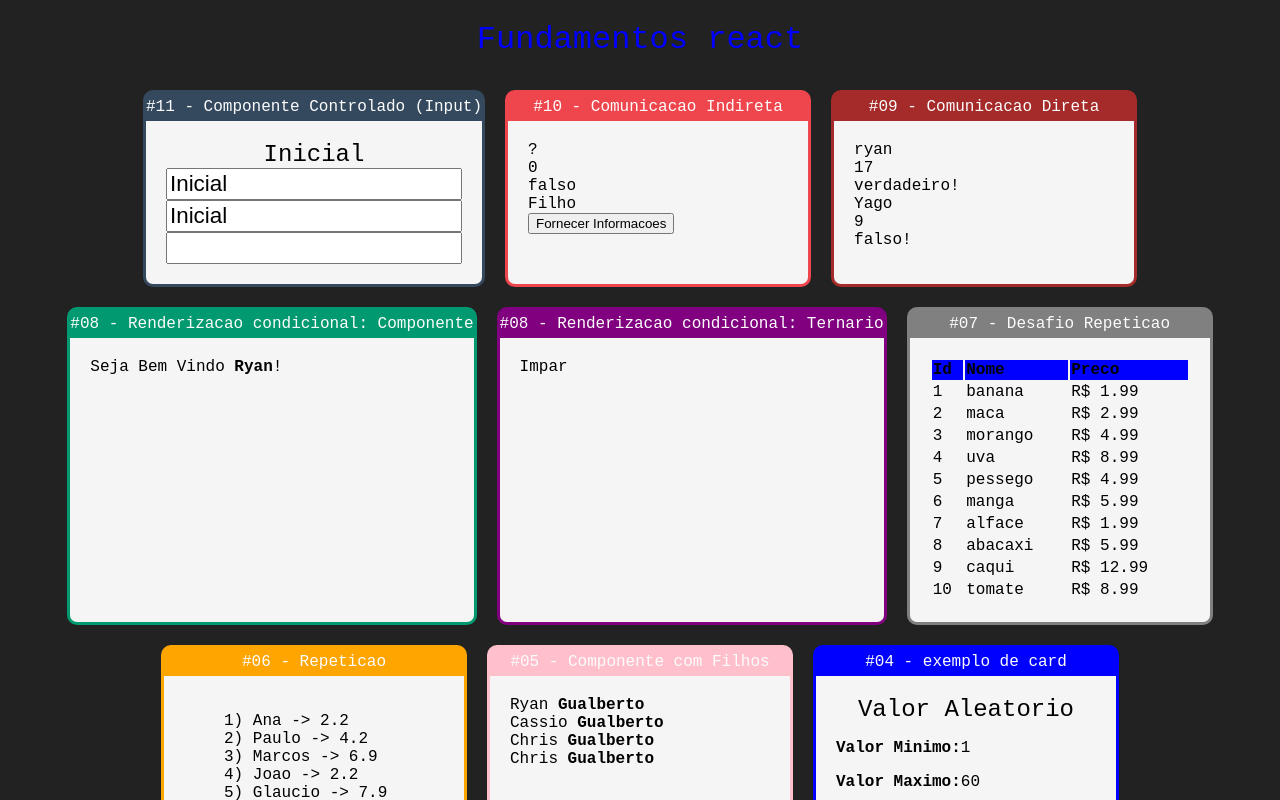
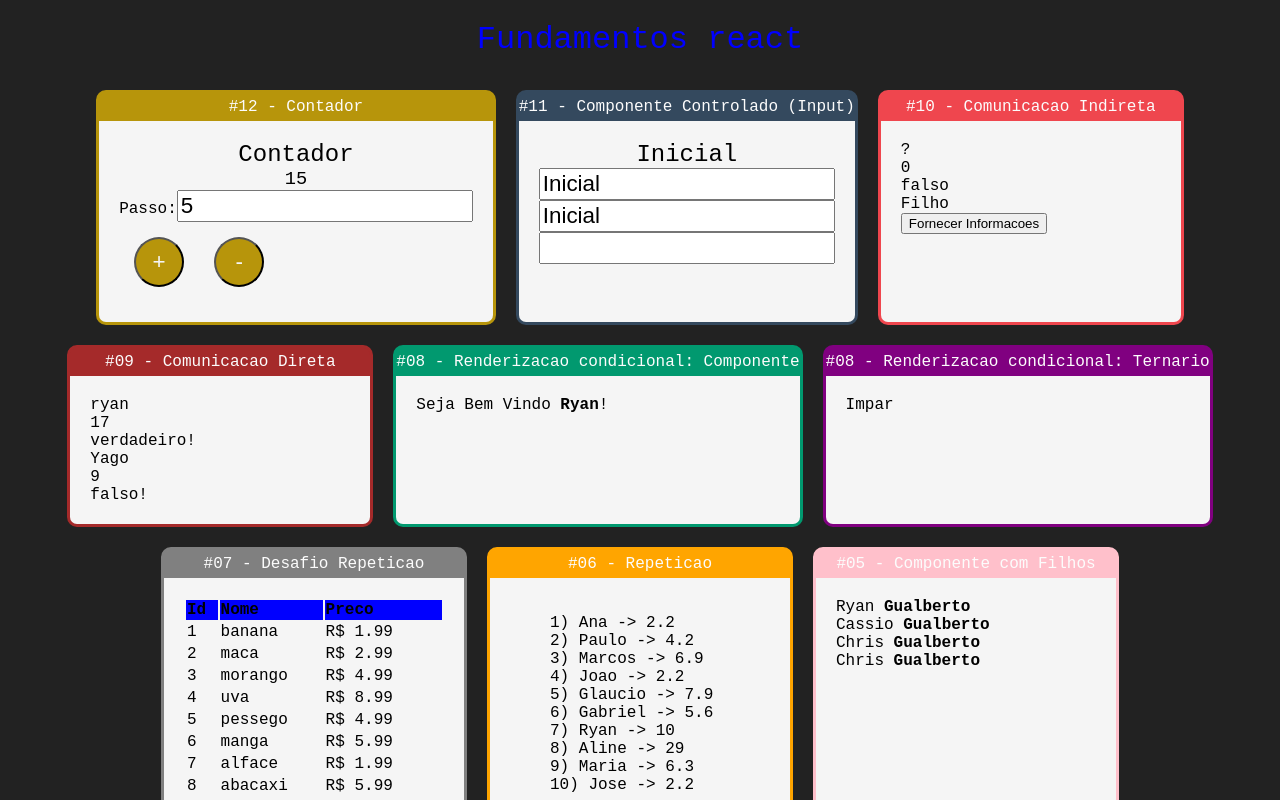
Before and after one commit to RyanGualberto/fundamentos-react, a React (Create React App) app: page / in a window 1280 px wide. Shown: the top 800 px of the page. Built offline with nearby package versions, Linux system fonts and the light colour scheme; the HTML template or start-up script is replaced by a standard one.

Commit message:
s2a37: init counter

```diff
--- a/src/App.jsx
+++ b/src/App.jsx
@@ -13,6 +13,7 @@
 import DiretaPai from './components/comunicacao/DiretaPai'
 import IndiretaPai from './components/comunicacao/IndiretaPai'
 import Input from './components/formulario/Input'
+import Contador from './components/contador/Contador'
 
 import './App.css'
 const tag = <h1>Fundamentos react</h1>;
@@ -22,6 +23,9 @@
         <div className='app'>
             { tag }
             <div className='card-group'>
+            <Card titulo="#12 - Contador" color="#b7950b  ">
+                <Contador numeroInicial={15}></Contador>
+            </Card>
             <Card titulo="#11 - Componente Controlado (Input)" color="#34495e ">
                 <Input></Input>
             </Card>
--- /dev/null
+++ b/src/components/contador/Contador.css
@@ -0,0 +1,13 @@
+.Contador input {
+    font-size: 1.4rem;
+}
+
+.Contador button{
+    margin: 15px;
+    height: 50px;
+    width: 50px;
+    border-radius: 50%;
+    background-color: #b7950b;
+    color: whitesmoke;
+    font-size: 1.4rem;
+}
--- /dev/null
+++ b/src/components/contador/Contador.jsx
@@ -0,0 +1,41 @@
+import React, {Component} from "react";
+import './Contador.css'
+export default class Contador extends Component{
+
+
+        state = {
+            numero: this.props.numeroInicial || 0,
+            passo: this.props.passoInicial || 5,
+        }
+        inc = () => {
+            this.setState({
+                numero: this.state.numero + this.state.passo
+            })
+        }
+        dec = () => {
+            this.setState({
+                numero: this.state.numero - this.state.passo
+            })
+        }
+
+        setPasso = (e) => {
+            this.setState({
+                passo: +e.target.value,
+            })
+        }
+
+    render() {
+        return (
+            <div className="Contador">
+                <h2>Contador</h2>
+                <h3>{this.state.numero}</h3>
+                <div>
+                    <label htmlFor="PassoInput">Passo:</label>
+                <input type="number" value={this.state.passo} onChange={this.setPasso}/>
+                </div>
+                <button onClick={this.inc}>+</button>
+                <button onClick={this.dec}>-</button>
+            </div>
+        )
+    }
+}
```
